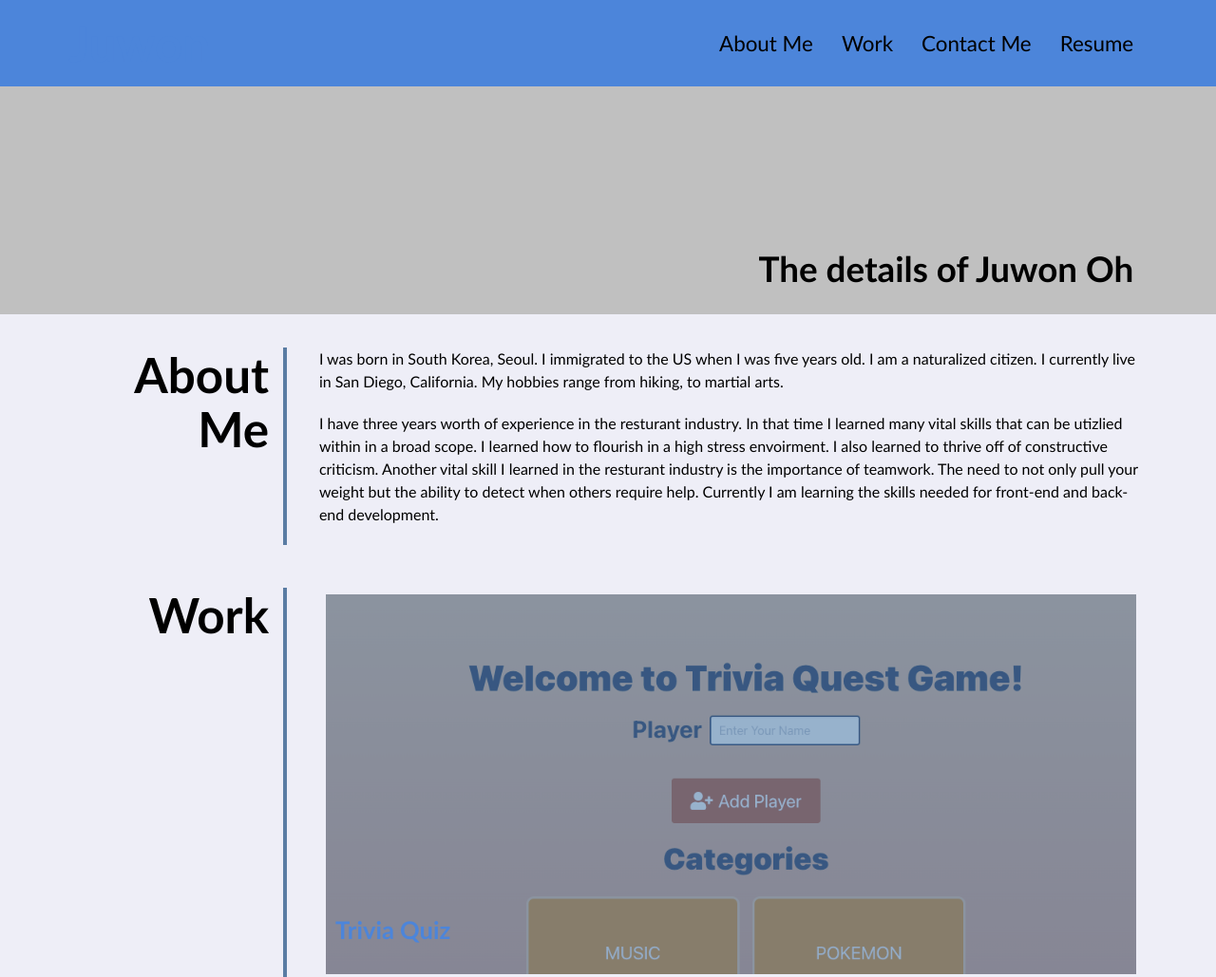
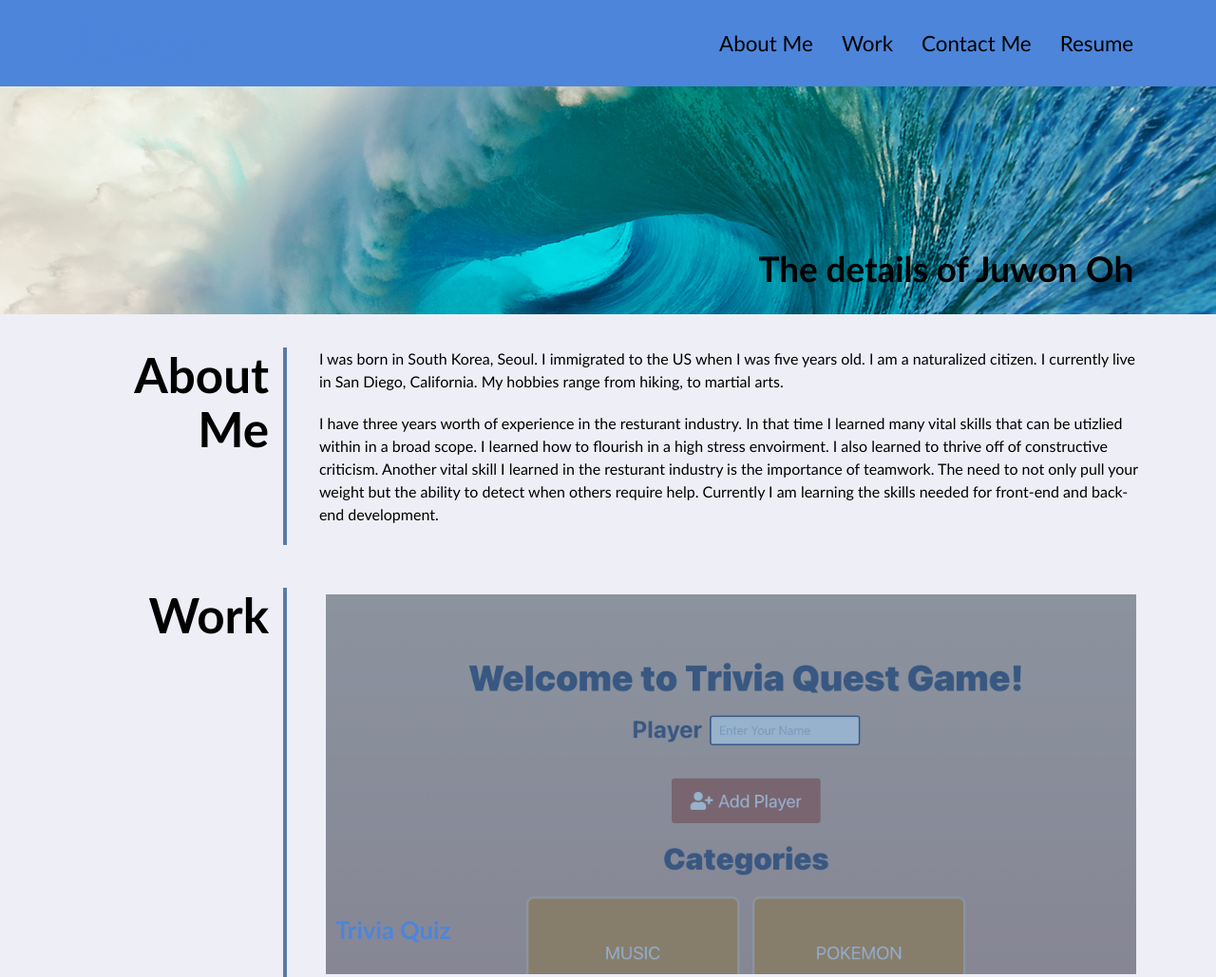
Before and after one commit to Juwonoh41/Updated-portfolio, a plain HTML site: page index.html in a window 1280 px wide. Shown: the top 1029 px of the page at 95% size. Drawn offline with Linux system fonts and the light colour scheme.

Commit message:
resume and wave

```diff
--- a/index.html
+++ b/index.html
@@ -18,12 +18,12 @@
       <a href="#work">Work</a>
       <a href="#contact">Contact Me</a>
       <!-- Link this to your resume! -->
-      <a href="/Users/juwonoh/homework/02-Advanced-CSS/Juwon-Oh-3.pdf">Resume</a>
+      <a href="/Users/juwonoh/homework/02-Advanced-CSS/Resume_2.pdf">Resume</a>
     </nav>
   </header>
 
   <!-- hero banner -->
-  <section class="hero-banner">
+  <section class="hero-banner" id="surf">
     <div>
       <h2>The details of Juwon Oh</h2>
     </div>
--- a/style.css
+++ b/style.css
@@ -84,10 +84,12 @@ main {
   margin-top: 20px;
   margin-bottom: 45px;
 }
+#surf{
+  background-image: url("Big-Waves.jpg");
+}
+.hero-banner {
 
-.hero-banner {
-  background: rgb(192,192,192);
-  background-image: url("../images/02-hero-bg.jpg"), linear-gradient(180deg, var(--secondary) 0%, var(--primary) 100%);
+  background-image: url("Big-Waves.jpg"), linear-gradient(180deg, var(--secondary) 0%, var(--primary) 100%);
   background-size: cover;
   background-position: center;
   background-blend-mode: soft-light;
```
Also changed, not shown: Big-Waves.jpg (added), 3 other files.
